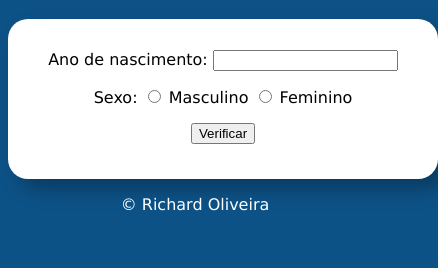
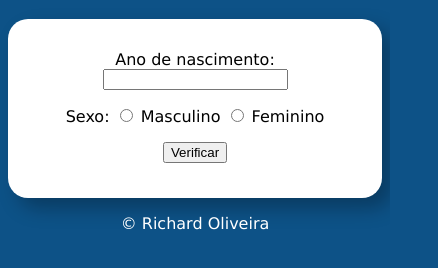
Before and after one commit to richard7dias/calcular-idade, a plain HTML site: page index.html in a window 390 px wide. Shown: the part 62-330 px from the top of the page, 438 px wide, since content can reach past the window. Drawn offline with Linux system fonts and the light colour scheme.

Commit message:
responsive

```diff
--- a/style.css
+++ b/style.css
@@ -7,7 +7,8 @@ section {
     background-color: white;
     text-align: center;
     margin: auto;
-    width: 400px;
+    max-width: 500px;
+    min-width: 280px;
     border-radius: 20px;
     box-shadow: 10px 10px 20px rgba(0, 0, 0, 0.287);
     padding: 15px;
```
